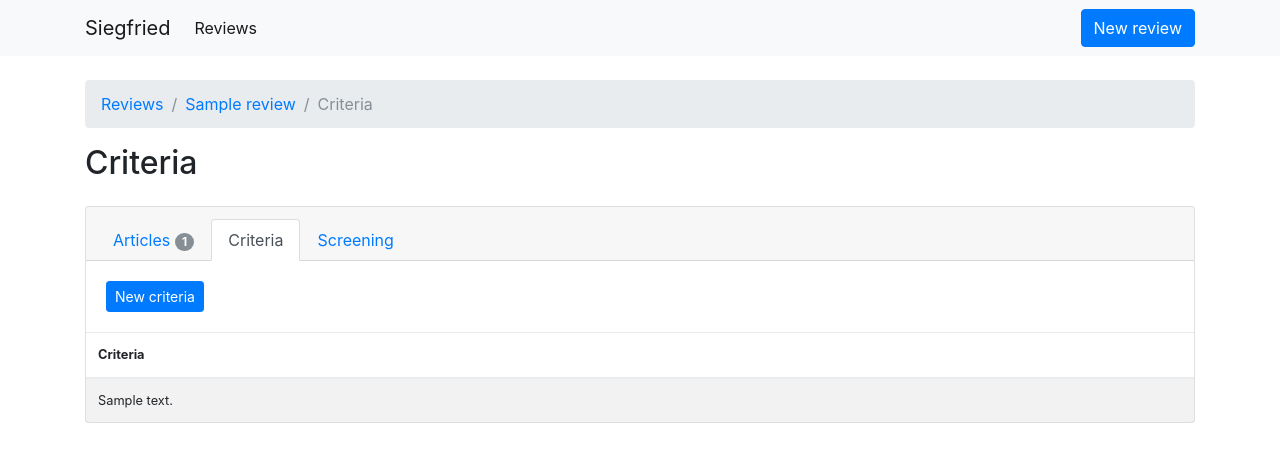
After one commit to vitorfs/siegfried, a Django app: template siegfried/templates/reviews/criterion_list.html in a window 1280 px wide. The commit adds this page. Shown: the top 462 px of the page. Run offline with Django 3.2, Linux system fonts and the light colour scheme; the template is opened without the code that fills it: most values are stand-ins (such as "Sample title", 1, 10 or a date in 2020); some libraries are stand-ins or nearby versions.

Commit message:
Add criteria model

```diff
--- a/siegfried/templates/base.html
+++ b/siegfried/templates/base.html
@@ -10,6 +10,8 @@
         font-size: .8rem;
       }
     </style>
+    {% block stylesheet %}
+    {% endblock %}
   </head>
   <body>
     <nav class="navbar navbar-expand-lg navbar-light bg-light mb-4">
@@ -37,5 +39,7 @@
     <script src="{% static 'vendor/jquery-3.2.1/jquery.min.js' %}"></script>
     <script src="{% static 'vendor/popper.js-1.12.7/umd/popper.min.js' %}"></script>
     <script src="{% static 'vendor/bootstrap-4.0.0-beta.2/js/bootstrap.min.js' %}"></script>
+    {% block javascript %}
+    {% endblock %}
   </body>
 </html>
--- /dev/null
+++ b/siegfried/templates/reviews/criterion_list.html
@@ -0,0 +1,40 @@
+{% extends 'base.html' %}
+
+{% block content %}
+  <nav aria-label="breadcrumb" role="navigation">
+    <ol class="breadcrumb">
+      <li class="breadcrumb-item"><a href="{% url 'review_list' %}">Reviews</a></li>
+      <li class="breadcrumb-item"><a href="{% url 'article_list' review.pk %}">{{ review.title }}</a></li>
+      <li class="breadcrumb-item active" aria-current="page">Criteria</li>
+    </ol>
+  </nav>
+  <h2 class="mb-4">Criteria</h2>
+  <div class="card mb-4">
+    <div class="card-header">
+      {% include 'reviews/includes/menu.html' with active='criteria' %}
+    </div>
+    <div class="card-body">
+      <a href="" class="btn btn-sm btn-primary" role="button">New criteria</a>
+    </div>
+    <table class="table table-striped mb-0">
+      <thead>
+        <tr>
+          <th>Criteria</th>
+        </tr>
+      </thead>
+      <tbody>
+        {% for criterion in criteria %}
+          <tr>
+            <td>{{ criterion.text }}</td>
+          </tr>
+        {% empty %}
+          <tr>
+            <td class="bg-light text-center font-italic" colspan="3">
+              You haven't created any criteria yet. <a href="">Add criteria</a>.
+            </td>
+          </tr>
+        {% endfor %}
+      </tbody>
+    </table>
+  </div>
+{% endblock %}
--- a/siegfried/templates/reviews/includes/menu.html
+++ b/siegfried/templates/reviews/includes/menu.html
@@ -6,7 +6,9 @@
     </a>
   </li>
   <li class="nav-item">
-    <a class="nav-link{% if active == 'inclusion_criteria' %} active{% endif %}" href="#">Inclusion Criteria</a>
+    <a class="nav-link{% if active == 'criteria' %} active{% endif %}" href="{% url 'criterion_list' review.pk %}">
+      Criteria
+    </a>
   </li>
   <li class="nav-item">
     <a class="nav-link{% if active == 'screening' %} active{% endif %}" href="#">Screening</a>
--- a/siegfried/urls.py
+++ b/siegfried/urls.py
@@ -9,5 +9,6 @@ urlpatterns = [
         url(r'^$', views.ArticleListView.as_view(), name='article_list'),
         url(r'^clear/$', views.DeleteAllArticlesView.as_view(), name='delete_all_articles'),
         url(r'^import/$', views.ImportExcelView.as_view(), name='import_excel'),
+        url(r'^criteria/$', views.CriterionListView.as_view(), name='criterion_list'),
     ])),
 ]
```
Also changed, not shown: siegfried/reviews/models.py (+9 -10 lines), siegfried/reviews/utils.py (+11 -2 lines), siegfried/reviews/views.py (+20 -8 lines), siegfried/templates/reviews/article_list.html (+11 -1 lines), siegfried/reviews/migrations/0004_auto_20171113_2157.py (added), siegfried/reviews/migrations/0005_auto_20171113_2200.py (added), siegfried/reviews/migrations/0006_criterion.py (added).
